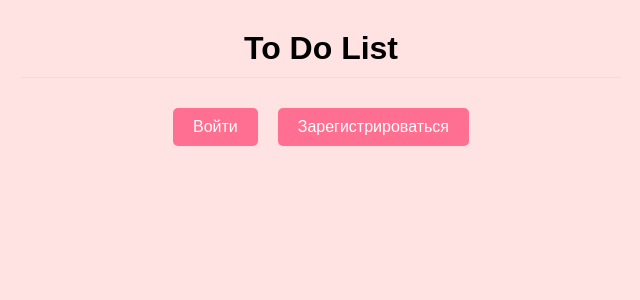
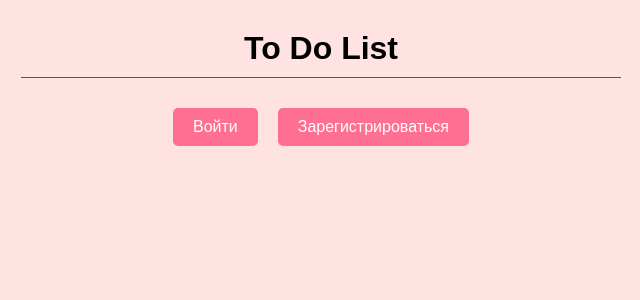
Before and after one commit to CosmicCrafter99/todo-list-react, a React (Vite) app in the folder todo-client/: page / in a window 1280 px wide. Shown: the top 300 px of the page, without its empty margins (319-959 px from the left). Built offline with nearby package versions, Linux system fonts and the light colour scheme; no server answers.

Commit message:
new border in the header

```diff
--- a/todo-client/src/App.css
+++ b/todo-client/src/App.css
@@ -12,7 +12,7 @@
   justify-content: space-between;
   align-items: center;
   padding: 10px 20px;
-  border-bottom: 1px solid #dee2e6;
+  border-bottom: 1px solid #C71585;
   margin-bottom: 20px;
 }
 
```
